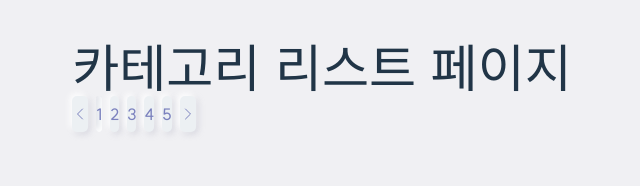
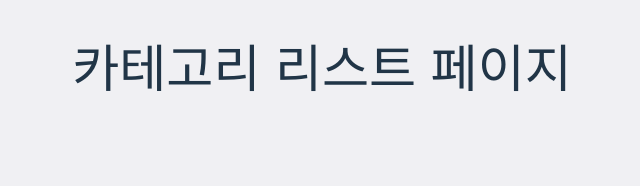
Before and after one commit to BalanSnack/FRONT, a React (Vite) app: page /category in a window 1280 px wide. Shown: the top 186 px of the page, without its empty margins (318-958 px from the left). Built offline with nearby package versions, Linux system fonts and the light colour scheme.

Commit message:
feat: remove test code

```diff
--- a/src/pages/CategoryListPage.tsx
+++ b/src/pages/CategoryListPage.tsx
@@ -1,18 +1,10 @@
 import React from "react";
-import Pagination from "@/components/molecules/Pagination/Pagination";
 import { useState } from "react";
 
 export default function CategoryListPage() {
-  const [page, setPage] = useState<number>(1);
-
-  const pageHandler = (pageNum: number) => {
-    setPage(pageNum);
-  };
-
   return (
     <div>
       <h1>카테고리 리스트 페이지</h1>
-      <Pagination fullPage={15} page={page} pageHandler={pageHandler} />
     </div>
   );
 }
```
